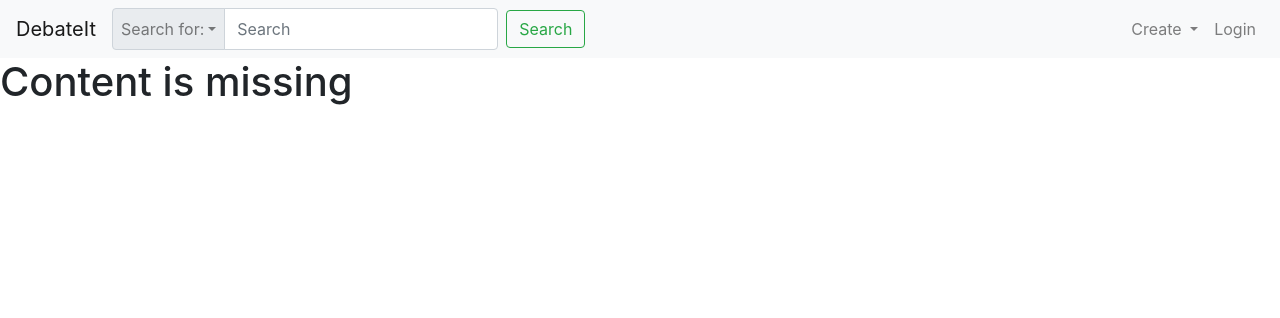
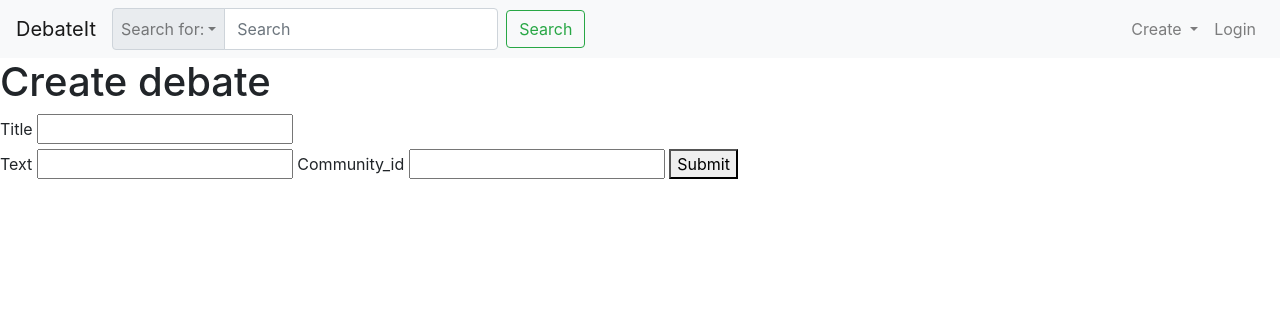
Before and after one commit to WarSame/DebateItPy, a Flask app: page /d/create in a window 1280 px wide. Shown: the top 318 px of the page. Run offline with Flask 2, Linux system fonts and the light colour scheme; data that the repository does not hold is empty; some libraries are stand-ins or nearby versions.

Commit message:
Working create debate

```diff
--- a/app/forms.py
+++ b/app/forms.py
@@ -1,5 +1,5 @@
 from flask_wtf import FlaskForm
-from wtforms import StringField, PasswordField
+from wtforms import StringField, PasswordField, IntegerField
 from wtforms.validators import DataRequired, Email
 
 
@@ -11,3 +11,9 @@ class EmailPasswordForm(FlaskForm):
 class CreateCommunityForm(FlaskForm):
     name = StringField("Name", validators=[DataRequired()])
     description = StringField("Description")
+
+
+class CreateDebateForm(FlaskForm):
+    title = StringField("Title", validators=[DataRequired()])
+    text = StringField("Text")
+    community_id = IntegerField("Community_id", validators=[DataRequired()])
--- a/app/routes.py
+++ b/app/routes.py
@@ -2,7 +2,7 @@ from app import app
 from flask import render_template, redirect, request, session
 import redis
 from .models import User, Community, Post, Debate
-from .forms import CreateCommunityForm
+from .forms import CreateCommunityForm, CreateDebateForm
 from .oauth import receive_google_token
 from flask_sqlalchemy import SQLAlchemy
 
@@ -81,6 +81,23 @@ def community(community_id=None):
     return render_template("community.html", community=community)
 
 
+@app.route("/d/create", methods=["GET", "POST"])
+def create_debate():
+    app.logger.info("Creating debate")
+    form = CreateDebateForm()
+    if form.validate_on_submit():
+        app.logger.info("Debate form validated")
+        debate_dict = dict()
+        debate_dict["title"] = form.title.data
+        debate_dict["text"] = form.text.data
+        debate_dict["creator_id"] = session["user_id"]
+        debate_dict["community_id"] = form.community_id.data
+        debate = Debate.create(**debate_dict)
+        app.logger.info("Created debate, displaying")
+        return render_template("debate.html", debate=debate)
+    return render_template("create_debate.html", form=form)
+
+
 @app.route("/d", methods=["POST"])
 @app.route("/d/<debate_id>", methods=["GET"])
 def debate(debate_id=None):
@@ -89,7 +106,7 @@ def debate(debate_id=None):
         debate_dict["title"] = request.form["title"]
         debate_dict["text"] = request.form["text"]
         debate_dict["creator_id"] = request.form["creator_id"]
-        debate_dict["communiy_id"] = request.form["community_id"]
+        debate_dict["community_id"] = request.form["community_id"]
         debate = Debate.create(** debate_dict)
     else:
         debate = Debate.retrieve_one(id = debate_id)
--- a/app/templates/community.html
+++ b/app/templates/community.html
@@ -4,4 +4,5 @@
 <h1>Community</h1>
 Name: {{ community.name }}
 Description: {{ community.description }}
+<a href="/d/create">Create Debate</a>
 {% endblock %}
--- /dev/null
+++ b/app/templates/create_debate.html
@@ -0,0 +1,12 @@
+{% extends "layout.html" %}
+{% block title %}DebateIt{% endblock %}
+{% block content %}
+<h1>Create debate</h1>
+<form action="/d/create" method="post">
+    {{ form.csrf_token }}
+    {{ form.title.label }} {{ form.title(maxlength=1000) }}<br>
+    {{ form.text.label }} {{ form.text(maxlength=1000000) }}
+    {{ form.community_id.label }} {{ form.community_id }}
+    <button type="submit">Submit</button>
+</form>
+{% endblock %}
```
Also changed, not shown: app/templates/debate.html (added, +9 -0 lines).
